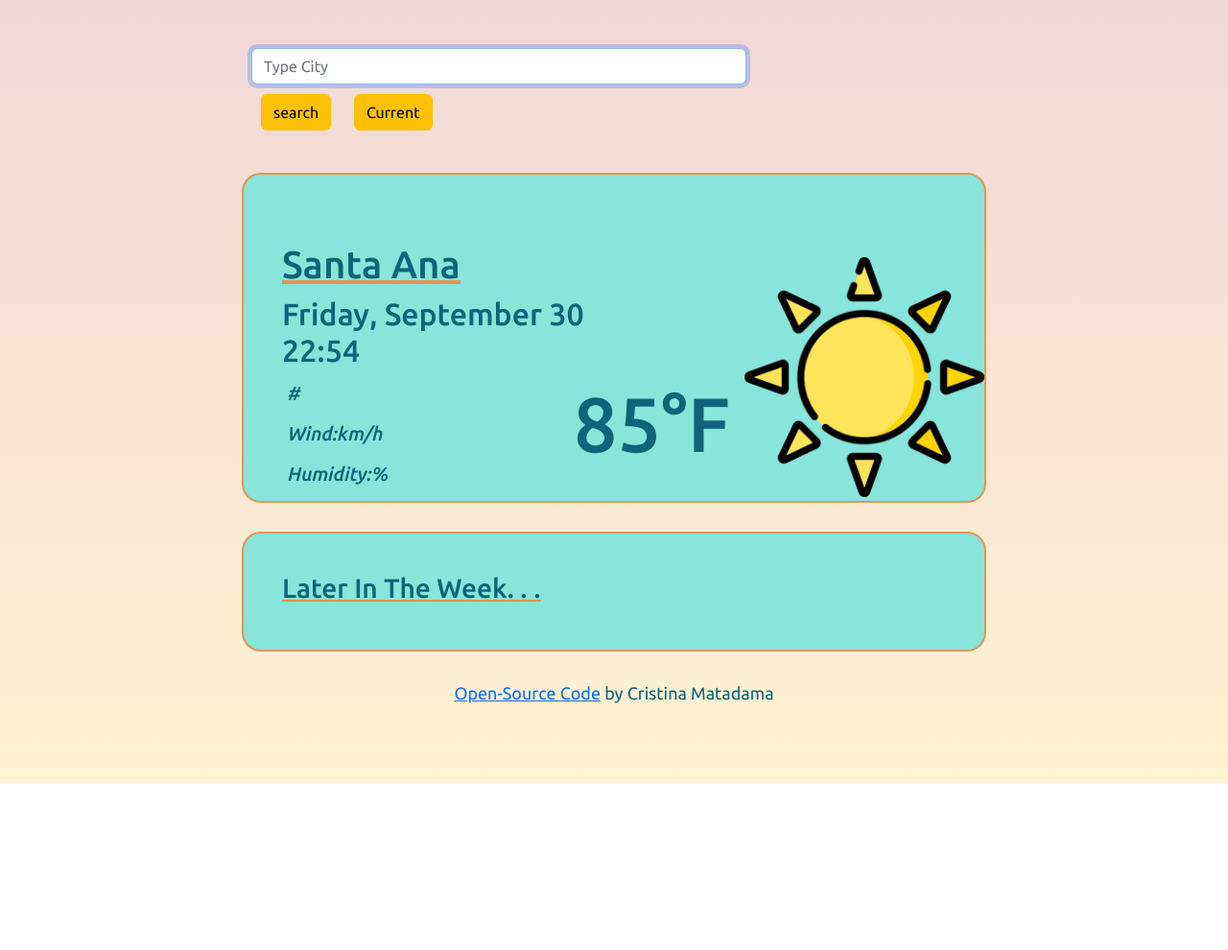
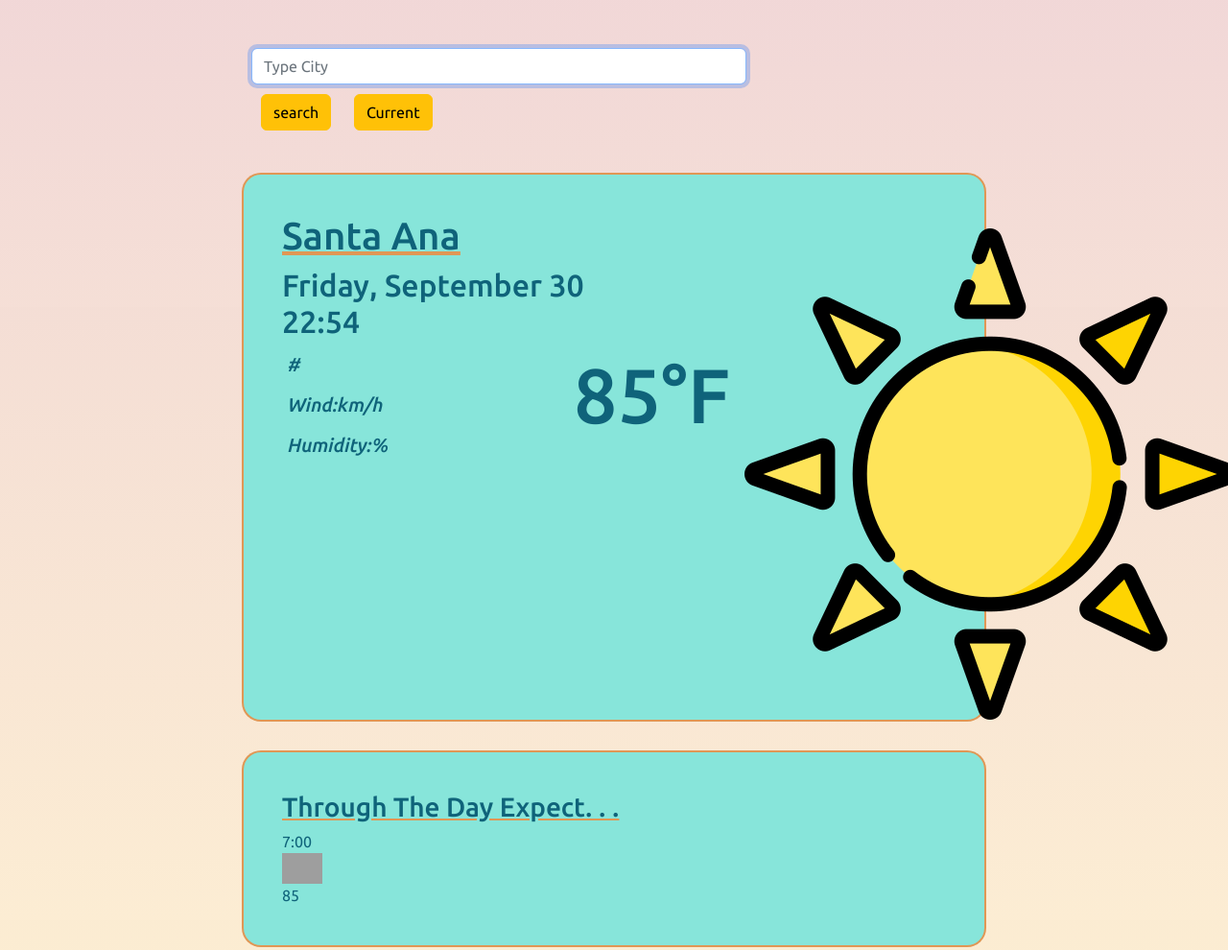
Before and after one commit to JjKio/The-Weather-Project, a plain HTML site: page index.html in a window 1280 px wide. Shown: the top 990 px of the page at 96% size. Before the commit the page ends 816 px from the top, so only its background shows below. Drawn offline with nearby package versions, Linux system fonts and the light colour scheme; no server answers; grey boxes are pictures that could not be loaded.

Commit message:
Trying to build hourly forecast

```diff
--- a/index.html
+++ b/index.html
@@ -60,30 +60,16 @@
           </div>
 
           <div class="col-md-3">
-            <img src="images/sun.png" class="main-sunny" />
+            <img src="images/sun.png" class="main-sunny" id="icon" />
           </div>
         </div>
       </div>
 
-      <!--
       <div class="thru-day">
-        <h2>Through The Day Expect. . .</h2>
+        <h3>Through The Day Expect. . .</h3>
+        <div class="hourly-weather" id="hourlyDay"></div>
+      </div>
 
-      <div class="row thru-day-time">
-        <div class="col-3">5:00PM
-                        <img src="images/sun.png" class="day-icon"/> 80℉</div>
-
-
-                        <div class="col-3">7:00PM
-                        <img src="images/sunrise.png" class="day-icon"/> 78℉</div>
-        <div class="col-3">9:00PM
-                        <img src="images/night-mode.png" class="day-icon"/> 73℉</div>
-        <div class="col-3">11:00PM
-                        <img src="images/night-mode.png" class="day-icon"/> 71℉</div>
-        </div>
-        </div>
-
---->
       <div class="later-week">
         <h3>Later In The Week. . .</h3>
         <div class="weather-forecast" id="forecast"></div>
--- a/scr/notes.css
+++ b/scr/notes.css
@@ -19,7 +19,6 @@ body {
   text-decoration: underline;
   text-decoration-color: #e98f48e8;
   font-size: 40px;
-  padding-top: 30px;
 }
 
 .town h3 {
@@ -36,6 +35,8 @@ body {
   border: 2px;
   border-style: solid;
   border-color: #e98f48e8;
+
+  background-color: #87e5da;
 }
 
 .city-search {
@@ -62,7 +63,6 @@ body {
 }
 
 .main-sunny {
-  max-width: 250px;
   margin-left: 124px;
   margin-top: -125px;
 }
@@ -83,9 +83,6 @@ body {
   padding-bottom: 20px;
 }
 
-.town {
-  background-color: #87e5da;
-}
 .thru-day {
   background-color: #87e5da;
   margin: 30px 40px;
@@ -96,7 +93,7 @@ body {
   border-color: #e98f48e8;
 }
 
-.thru-day h2 {
+.thru-day h3 {
   text-decoration: underline;
   text-decoration-color: #e98f48e8;
 }
--- a/scr/stuff.js
+++ b/scr/stuff.js
@@ -49,6 +49,24 @@ currDate.innerHTML = fromatDate(new Date());
 //Current date ^^^''
 
 //
+
+function displayThruDay() {
+  let displayElement = document.querySelector("#hourlyDay");
+
+  displayElement.innerHTML = `
+    <div class="row">
+    <div class="col-2">
+    <div class="hourly-time"> 7:00</div>
+    <img
+      src="http://openweathermap.org/img/wn/50d@2x.png"
+      alt=""
+      width="42"
+      />
+      <div class="hourly-temp"> 85 </div>
+  `;
+}
+
+displayThruDay();
 
 function formatDay(timestamp) {
   let date = new Date(timestamp * 1000);
@@ -120,6 +138,13 @@ function showWeather(response) {
   document.querySelector("#description").innerHTML =
     response.data.weather[0].description;
 
+  let iconElement = document.querySelector("#icon");
+  iconElement.setAttribute(
+    "src",
+    `http://openweathermap.org/img/wn/${response.data.weather[0].icon}@2x.png`
+  );
+  iconElement.setAttribute("alt", response.data.weather[0].description);
+
   getForecast(response.data.coord);
 }
 
```
Also changed, not shown: 1 other file.
